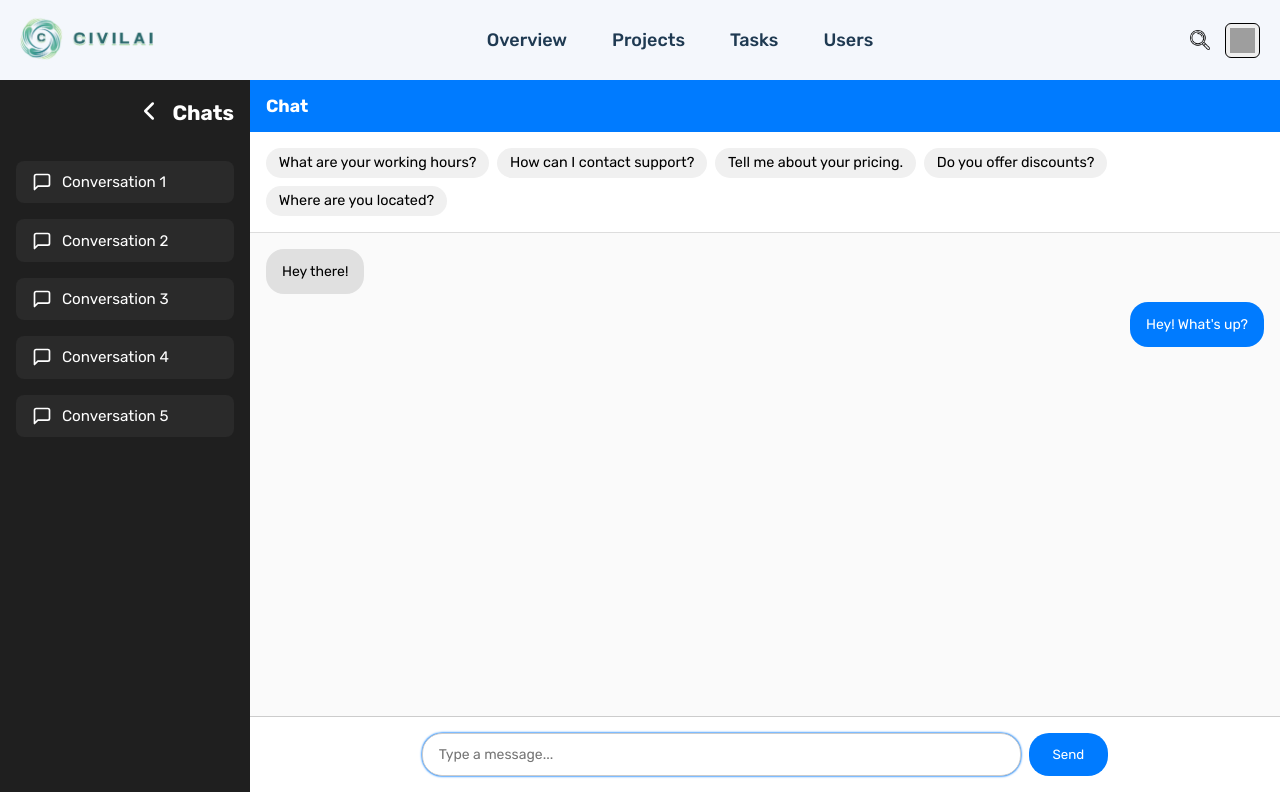
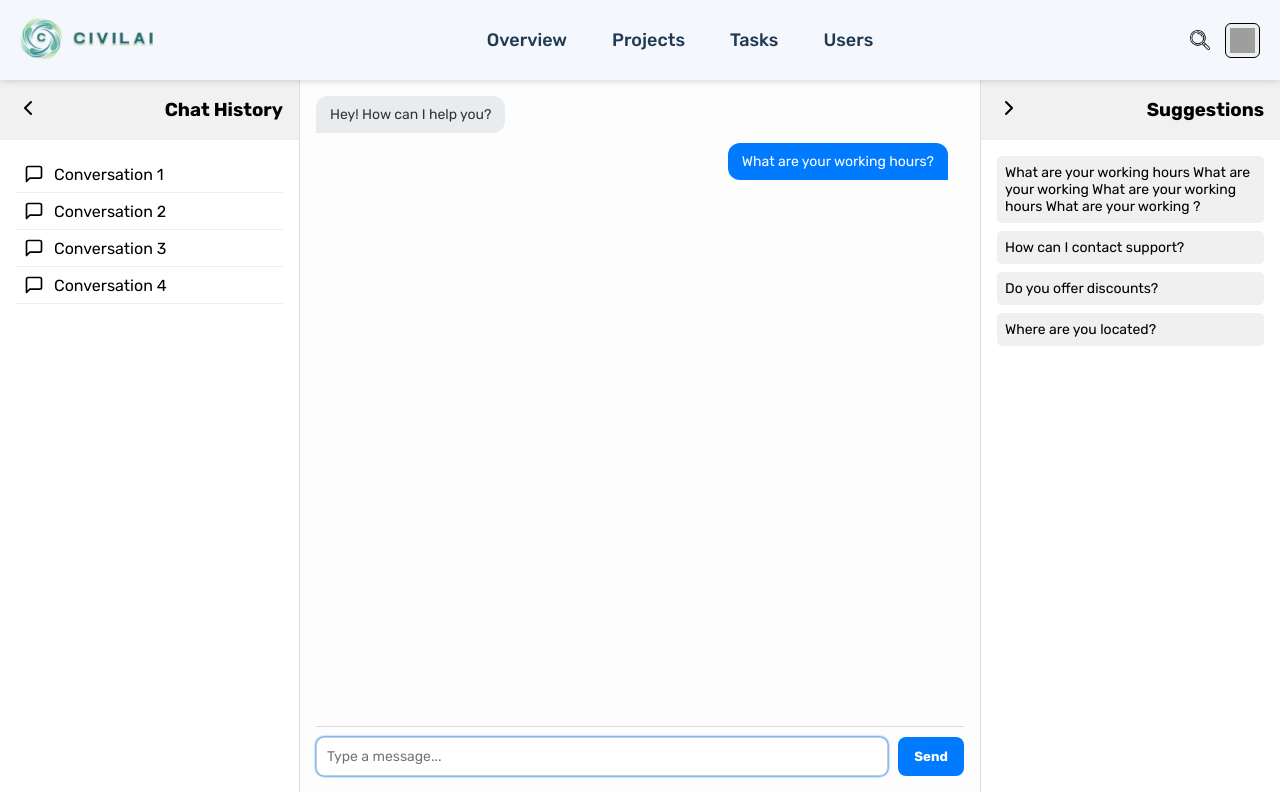
Before and after one commit to SriHariJagan/CIVIL-AI, a React (Vite) app: page /chat in a window 1280 px wide. Built offline with nearby package versions, Linux system fonts and the light colour scheme; grey boxes are pictures that could not be loaded.

Commit message:
Add files via upload

```diff
--- a/src/Pages/Chat/Chat.jsx
+++ b/src/Pages/Chat/Chat.jsx
@@ -1,129 +1,78 @@
 import React, { useState, useEffect } from 'react'
 import styles from './chat.module.css'
-import {
-  MessageSquare,
-  Menu,
-  ChevronLeft,
-  ChevronRight,
-  X
-} from 'lucide-react'
+import { Menu, X, ChevronLeft, ChevronRight, MessageSquare } from 'lucide-react'
 
 const Chat = () => {
-  const [collapsed, setCollapsed] = useState(false)
-  const [mobileOpen, setMobileOpen] = useState(false)
-  const [isMobile, setIsMobile] = useState(window.innerWidth <= 508)
-  const [messages, setMessages] = useState([
-    { text: 'Hey there!', type: 'received' },
-    { text: "Hey! What's up?", type: 'sent' }
-  ])
-  const [input, setInput] = useState('')
+  const [leftCollapsed, setLeftCollapsed] = useState(false)
+  const [rightCollapsed, setRightCollapsed] = useState(false)
+  const [isMobile, setIsMobile] = useState(window.innerWidth <= 768)
 
-  const suggestedQuestions = [
-    'What are your working hours?',
-    'How can I contact support?',
-    'Tell me about your pricing.',
-    'Do you offer discounts?',
-    'Where are you located?'
-  ]
+  const toggleLeft = () => setLeftCollapsed(!leftCollapsed)
+  const toggleRight = () => setRightCollapsed(!rightCollapsed)
 
   useEffect(() => {
-    const handleResize = () => {
-      setIsMobile(window.innerWidth <= 508)
-      if (window.innerWidth > 768) {
-        setMobileOpen(false)
-      }
-    }
-
+    const handleResize = () => setIsMobile(window.innerWidth <= 768)
     window.addEventListener('resize', handleResize)
     return () => window.removeEventListener('resize', handleResize)
   }, [])
 
-  const toggleSidebar = () => {
-    if (isMobile) {
-      setMobileOpen(!mobileOpen)
-    } else {
-      setCollapsed(!collapsed)
-    }
-  }
-
-  const handleSend = (text) => {
-    if (!text.trim()) return
-    const newMessage = { text, type: 'sent' }
-    setMessages((prev) => [...prev, newMessage])
-    setInput('')
-  }
-
-  const handleSuggestionClick = (question) => {
-    handleSend(question)
-  }
-
   return (
     <div className={styles.container}>
-      {/* Sidebar */}
-      <div
-        className={`${styles.sidebar} ${collapsed ? styles.collapsed : ''} ${
-          mobileOpen ? styles.mobileOpen : ''
-        }`}
-      >
-        <div className={styles.top}>
-          <button onClick={toggleSidebar} className={styles.toggleBtn}>
-            {isMobile ? <X size={20} /> : collapsed ? <ChevronRight size={40} /> : <ChevronLeft size={30} />}
+
+      {/* Left Sidebar */}
+      <div className={`${styles.sidebar} ${leftCollapsed ? styles.collapsed : ''}`}>
+        <div className={styles.sidebarHeader}>
+          <button onClick={toggleLeft}>
+            {leftCollapsed ? <ChevronRight /> : <ChevronLeft />}
           </button>
-          {!collapsed && !isMobile && <h2 className={styles.logo}>Chats</h2>}
+          {!leftCollapsed && <h3>Chat History</h3>}
         </div>
-
-        <div className={styles.history}>
-          {[...Array(5)].map((_, i) => (
-            <div key={i} className={styles.historyItem}>
+        {!leftCollapsed && (
+          <div className={styles.sidebarContent}>
+            {[1, 2, 3, 4].map((i) => (
+              <div key={i} className={styles.chatItem}>
                 <MessageSquare size={20} />
-              {!collapsed && <span>Conversation {i + 1}</span>}
+                <span>Conversation {i}</span>
               </div>
             ))}
           </div>
+        )}
       </div>
 
-      {/* Mobile Header */}
-      {isMobile && (
-        <div className={styles.mobileHeader}>
-          <button className={styles.mobileMenuBtn} onClick={() => setMobileOpen(true)}>
-            <Menu size={24} />
+      {/* Chat Area */}
+      <div className={styles.chatArea}>
+        <div className={styles.chatMessages}>
+          <div className={styles.messageReceived}>Hey! How can I help you?</div>
+          <div className={styles.messageSent}>What are your working hours?</div>
+        </div>
+        <div className={styles.chatInput}>
+          <input type="text" placeholder="Type a message..." />
+          <button>Send</button>
+        </div>
+      </div>
+
+      {/* Right Sidebar */}
+      <div className={`${styles.sidebar} ${styles.right} ${rightCollapsed ? styles.collapsed : ''}`}>
+        <div className={styles.sidebarHeader}>
+          <button onClick={toggleRight}>
+            {rightCollapsed ? <ChevronLeft /> : <ChevronRight />}
           </button>
-          <h2>Chat</h2>
+          {!rightCollapsed && <h3>Suggestions</h3>}
         </div>
-      )}
-
-      {/* Chat Body */}
-      <div className={styles.chatArea}>
-        {!isMobile && <div className={styles.chatHeader}>Chat</div>}
-
-        {/* Suggested Questions */}
-        <div className={styles.suggestions}>
-          {suggestedQuestions.map((q, idx) => (
-            <button key={idx} onClick={() => handleSuggestionClick(q)}>
+        {!rightCollapsed && (
+          <div className={styles.sidebarContent}>
+            {[
+              'What are your working hours What are your working What are your working hours What are your working  ?',
+              'How can I contact support?',
+              'Do you offer discounts?',
+              'Where are you located?'
+            ].map((q, idx) => (
+              <button key={idx} className={styles.suggestion}>
                 {q}
               </button>
             ))}
           </div>
-
-        {/* Messages */}
-        <div className={styles.chatMessages}>
-          {messages.map((msg, idx) => (
-            <div key={idx} className={`${styles.message} ${styles[msg.type]}`}>
-              {msg.text}
-            </div>
-          ))}
-        </div>
-
-        {/* Input */}
-        <div className={styles.chatInput}>
-          <input
-            type="text"
-            value={input}
-            onChange={(e) => setInput(e.target.value)}
-            placeholder="Type a message..."
-          />
-          <button onClick={() => handleSend(input)}>Send</button>
-        </div>
+        )}
       </div>
     </div>
   )
--- a/src/Pages/Chat/chat.module.css
+++ b/src/Pages/Chat/chat.module.css
@@ -1,100 +1,82 @@
 .container {
   display: flex;
   height: 89vh;
-    font-family: 'Segoe UI', sans-serif;
-    position: relative;
+  width: 100%;
+  background-color: #f8f9fa;
+  overflow: hidden;
 }
 
-  /* Sidebar */
+/* Sidebar (Left & Right) */
 .sidebar {
-    background-color: #1f1f1f;
-    color: #fff;
-    width: 250px;
-    transition: width 0.3s ease;
+  width: 300px;
+  min-width: 250px;
+  background-color: #ffffff;
+  border-right: 1px solid #ddd;
   display: flex;
   flex-direction: column;
-    z-index: 1000;
-    position: relative;
+  transition: all 0.3s ease;
+  overflow: hidden;
+}
+
+.right {
+  border-right: none;
+  border-left: 1px solid #ddd;
+}
+
+.collapsed {
+  width: 50px;
+  min-width: 50px;
+}
+
+.sidebarHeader {
+  display: flex;
+  align-items: center;
+  justify-content: space-between;
+  padding: 1rem;
+  border-bottom: 1px solid #eee;
+  background-color: #f1f1f1;
+}
+
+.sidebarHeader button {
+  background: none;
+  border: none;
+  cursor: pointer;
+}
+
+.sidebarContent {
+  padding: 1rem;
+  flex-grow: 1;
   overflow-y: auto;
 }
 
-  .collapsed {
-    width: 85px;
-  }
-
-  .mobileOpen {
-    position: fixed;
-    top: 0;
-    left: 0;
-    width: 250px;
-    height: 100vh;
-    background-color: #1f1f1f;
-    z-index: 2000;
-  }
-
-  /* Top (Logo and Toggle Button) */
-  .top {
+.chatItem {
   display: flex;
   align-items: center;
-    justify-content: end;
-    padding: 1rem;
-  }
-
-  .toggleBtn {
-    background: none;
-    border: none;
-    color: #fff;
+  gap: 10px;
+  padding: 0.5rem;
+  border-bottom: 1px solid #eee;
   cursor: pointer;
 }
 
-  .logo {
-    font-size: 1.3rem;
-    font-weight: bold;
-    margin-left: 0.5rem;
+.chatItem:hover {
+  background-color: #f5f5f5;
 }
 
-  /* History List */
-  .history {
-    padding: 1rem;
-    display: flex;
-    flex-direction: column;
-    gap: 1rem;
+.suggestion {
+  display: block;
+  width: 100%;
+  text-align: left;
+  background: #f0f0f0;
+  border: none;
+  padding: 0.5rem;
+  margin-bottom: 0.5rem;
+  cursor: pointer;
+  border-radius: 5px;
+  font-size: 14px;
 }
 
-  .historyItem {
-    display: flex;
-    align-items: center;
-    gap: 10px;
-    background-color: #2a2a2a;
-    padding: 0.7rem 1rem;
-    border-radius: 8px;
-    cursor: pointer;
-    transition: background 0.2s ease;
-    font-size: 0.95rem;
-  }
-
-  .historyItem:hover {
-    background-color: #3a3a3a;
-  }
-
-  /* Mobile Header */
-  .mobileHeader {
-    display: none;
-    background-color: #007bff;
-    color: #fff;
-    padding: 1rem;
-    width: 100%;
-    top: 0;
-    z-index: 1500;
-    justify-content: space-between;
-    align-items: center;
-  }
-
-  .mobileMenuBtn {
-    background: none;
-    border: none;
-    color: white;
-    cursor: pointer;
+.suggestion:hover {
+  background-color: #e0e0e0;
 }
 
 /* Chat Area */
@@ -102,75 +84,67 @@
   flex: 1;
   display: flex;
   flex-direction: column;
-    transition: margin-left 0.3s ease;
-    background-color: #f5f5f5;
-  }
-
-  .chatHeader {
-    background-color: #007bff;
-    color: white;
+  justify-content: space-between;
+  background-color: #fdfdfd;
   padding: 1rem;
-    font-weight: bold;
-    font-size: 1.1rem;
+  overflow: hidden;
 }
 
 /* Messages */
 .chatMessages {
-    flex: 1;
-    padding: 1rem;
+  flex-grow: 1;
   overflow-y: auto;
+  padding-right: 1rem;
   display: flex;
   flex-direction: column;
-    gap: 0.5rem;
-    background-color: #fafafa;
+  gap: 10px;
 }
 
-  .message {
-    max-width: 65%;
-    padding: 0.75rem 1rem;
-    border-radius: 18px;
+.messageReceived {
+  align-self: flex-start;
+  background-color: #e9ecef;
+  color: #333;
+  padding: 10px 14px;
+  border-radius: 12px 12px 12px 0;
+  max-width: 70%;
   font-size: 14px;
-    line-height: 1.5;
-    word-wrap: break-word;
 }
 
-  .received {
-    background-color: #e0e0e0;
-    align-self: flex-start;
+.messageSent {
+  align-self: flex-end;
+  background-color: #007bff;
+  color: white;
+  padding: 10px 14px;
+  border-radius: 12px 12px 0 12px;
+  max-width: 70%;
+  font-size: 14px;
 }
 
-  .sent {
-    background-color: #007bff;
-    color: white;
-    align-self: flex-end;
-  }
-
-  /* Chat Input */
+/* Input */
 .chatInput {
   display: flex;
-    justify-content: center;
-    padding: 1rem;
-    background-color: #fff;
-    border-top: 1px solid #ccc;
+  gap: 10px;
+  padding-top: 10px;
+  border-top: 1px solid #ddd;
 }
 
 .chatInput input {
-    /* flex: 1; */
-    width: 60%;
-    padding: 0.75rem 1rem;
+  flex: 1;
+  padding: 10px;
   border: 1px solid #ccc;
-    border-radius: 20px;
-    outline: none;
-    margin-right: 0.5rem;
+  border-radius: 8px;
+  font-size: 14px;
+
   box-shadow: 0 0 2px .5px #007bff;
 }
 
 .chatInput button {
-    padding: 0.75rem 1.5rem;
+  padding: 10px 16px;
   background-color: #007bff;
   border: none;
-    border-radius: 20px;
   color: white;
+  font-weight: bold;
+  border-radius: 8px;
   cursor: pointer;
 }
 
@@ -178,68 +152,13 @@
   background-color: #0056b3;
 }
 
-
-  /* Suggestions at top of chat */
-.suggestions {
-    display: flex;
-    flex-wrap: wrap;
-    gap: 0.5rem;
-    padding: 1rem;
-    background-color: #fff;
-    border-bottom: 1px solid #ddd;
-  }
-
-  .suggestions button {
-    background-color: #f0f0f0;
-    border: none;
-    padding: 0.4rem 0.8rem;
-    border-radius: 20px;
-    font-size: 0.9rem;
-    cursor: pointer;
-    transition: background-color 0.2s ease;
-  }
-
-  .suggestions button:hover {
-    background-color: #e0e0e0;
-  }
-
-
-  /* Responsive Behavior */
-  @media (max-width: 500px) {
+/* Responsive */
+@media (max-width: 768px) {
   .sidebar {
-      position: fixed;
-      top: 0;
-      left: -100%;
-      height: 100vh;
-      width: 250px;
-      padding-top: 70px;
-
-    }
-
-    .chatInput input {
-        width: 95%;
-    }
-
-    .mobileOpen {
-      left: 0;
-    }
-
-    .mobileHeader {
-      display: flex;
-      position: absolute;
-      top: 0px;
+    display: none;
   }
 
   .chatArea {
-      margin-left: 0;
-      padding-top: 60px;
-    }
-
-    .suggestions button {
-        font-size: 12px;
-    }
-
-    .suggestions {
-        justify-content: space-between;
+    padding: 0.5rem;
   }
 }
```
Lines whose indentation alone changed are shown as unchanged.
